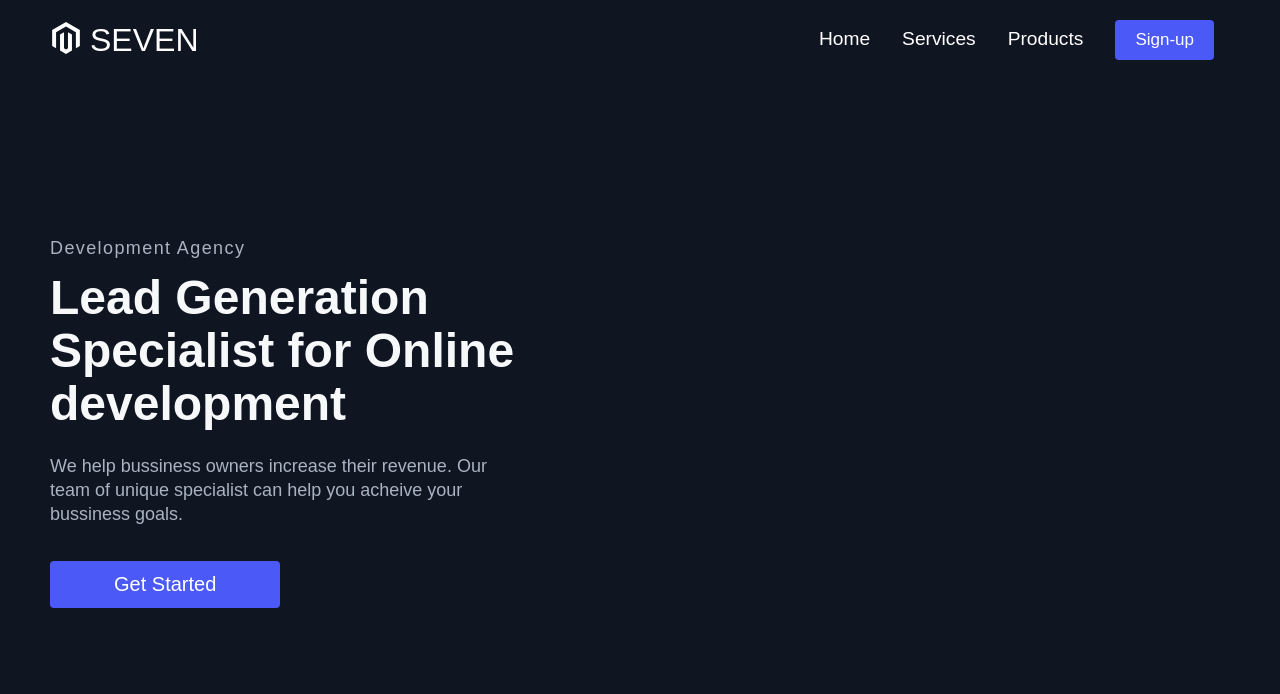
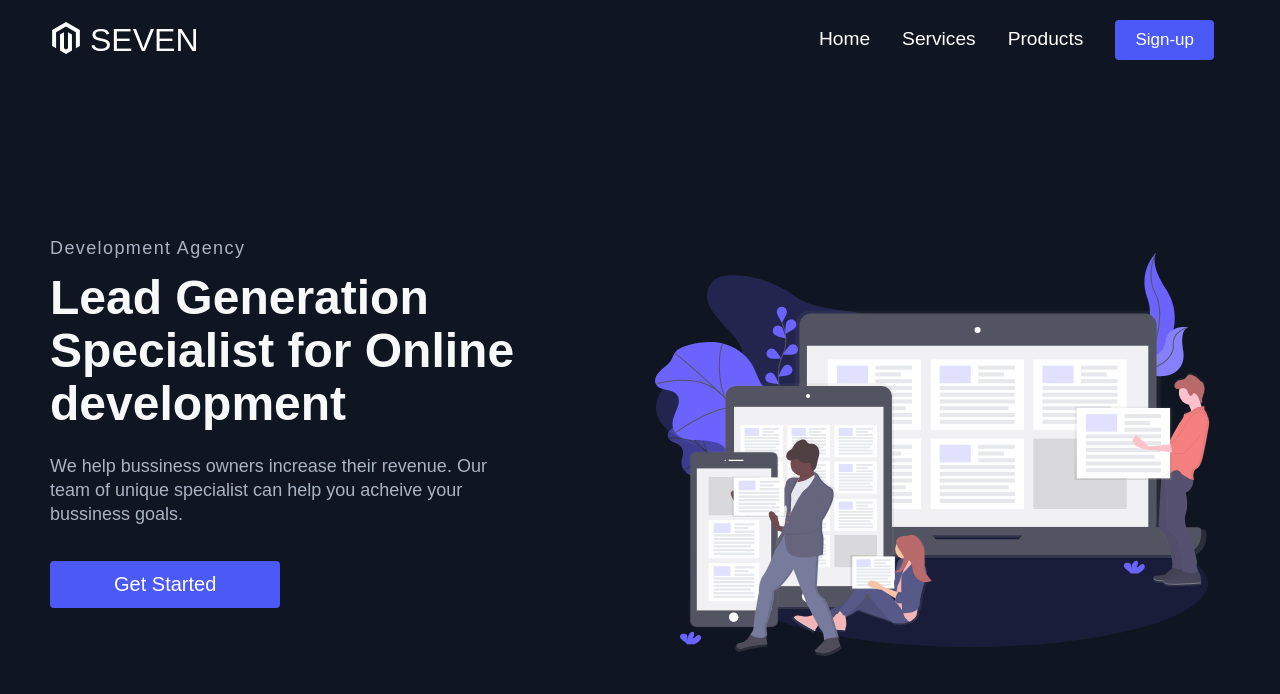
Before and after one commit to StyvenSoft/seven-landing, a React (Create React App) app: page / in a window 1280 px wide. Shown: the top 694 px of the page. Built offline with nearby package versions, Linux system fonts and the light colour scheme.

Commit message:
Created info Column header image

```diff
--- a/src/components/InfoSection/InfoSection.elements.js
+++ b/src/components/InfoSection/InfoSection.elements.js
@@ -16,7 +16,7 @@ flex-direction: ${({ imgStart }) => (imgStart ? 'row-reverse' : 'row' )};
 
 export const InfoColumn = styled.div`
 margin-bottom: 15px;
-margin-right: 15px;
+padding-right: 15px;
 padding-left: 15px;
 flex: 1;
 max-width: 50%;
@@ -62,3 +62,17 @@ font-size: 18px;
 line-height: 24px;
 color: ${({ lightTextDesc }) => (lightTextDesc ? '#a9b3c1': '#1c2237')};
 `
+export const ImgWrapper = styled.div`
+max-width: 555px;
+display: flex;
+justify-content: ${({ start }) => (start ? 'flex-start' : 'flex-end')};
+`
+
+export const Img = styled.img`
+padding-right: 0;
+border: 0;
+max-width: 100%;
+vertical-align: middle;
+display: inline-block;
+max-height: 500px;
+`
--- a/src/components/InfoSection/InfoSection.js
+++ b/src/components/InfoSection/InfoSection.js
@@ -1,9 +1,23 @@
 import React from 'react';
 import { Link } from 'react-router-dom';
 import { Container, Button } from '../../globalStyles';
-import { InfoSec, InfoRow, InfoColumn, TextWrapper, TopLine, Heading, Subtitle } from './InfoSection.elements';
+import { InfoSec, InfoRow, InfoColumn, TextWrapper, TopLine, Heading, Subtitle, ImgWrapper, Img } from './InfoSection.elements';
 
-const InfoSection = ({ lightBg, imgStart, lightTopLine, topLine, lightText, headline, lightTextDesc, primary, description, buttonLabel }) => {
+const InfoSection = ({
+    lightBg,
+    imgStart,
+    lightTopLine,
+    topLine,
+    lightText,
+    headline,
+    lightTextDesc,
+    primary,
+    description,
+    buttonLabel,
+    start,
+    img,
+    alt
+}) => {
     return (
         <>
             <InfoSec lightBg={lightBg}>
@@ -21,6 +35,11 @@ const InfoSection = ({ lightBg, imgStart, lightTopLine, topLine, lightText, head
                                 </Link>
                             </TextWrapper>
                         </InfoColumn>
+                        <InfoColumn>
+                            <ImgWrapper start={start}>
+                                <Img src={img} alt={alt}/>
+                            </ImgWrapper>
+                        </InfoColumn>
                     </InfoRow>
                 </Container>
             </InfoSec>
--- a/src/pages/HomePage/Data.js
+++ b/src/pages/HomePage/Data.js
@@ -8,5 +8,8 @@ export const homeObjOne = {
     topLine: 'Development Agency',
     headline: 'Lead Generation Specialist for Online development',
     description: 'We help bussiness owners increase their revenue. Our team of unique specialist can help you acheive your bussiness goals.',
-    buttonLabel: 'Get Started'
+    buttonLabel: 'Get Started',
+    img: require('../../images/header.svg').default,
+    alt: '',
+    start: ''
 }
```
Also changed, not shown: src/images/header.svg (added).
